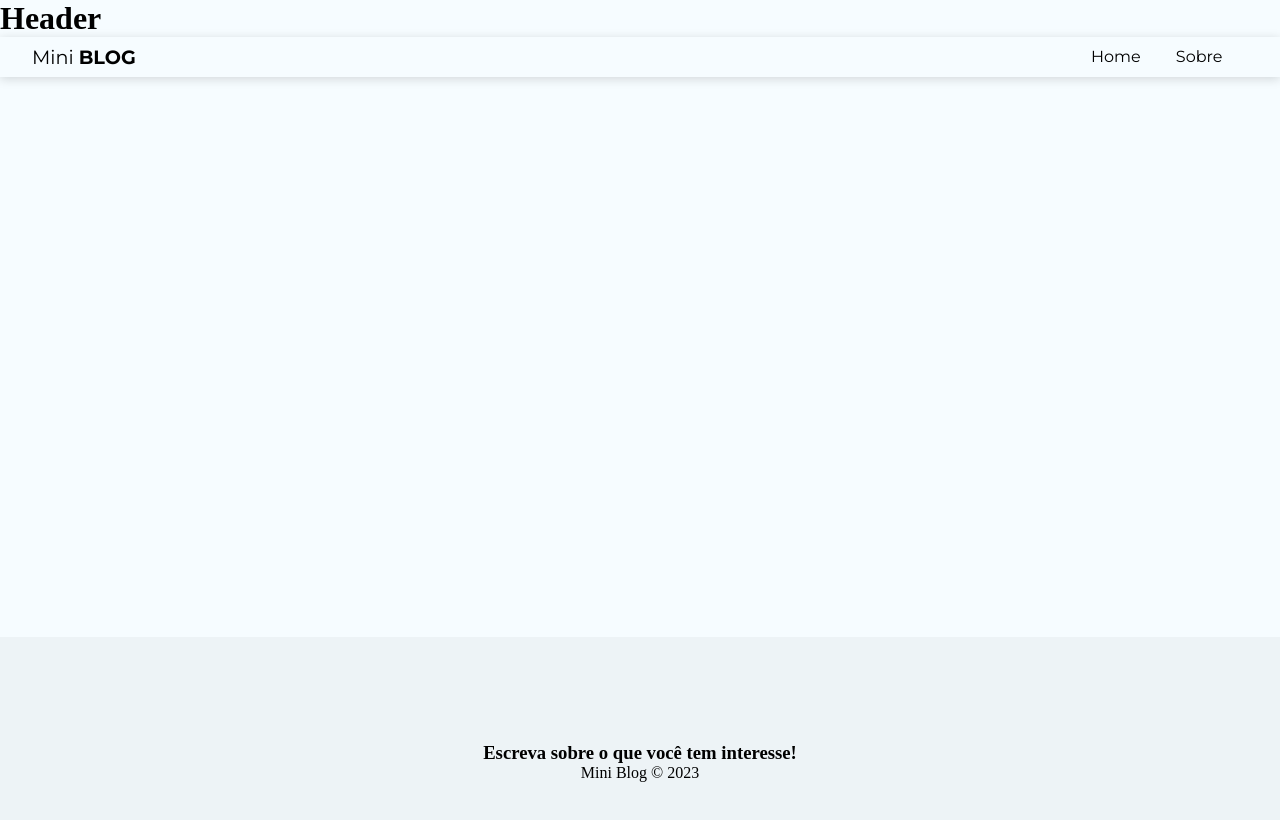
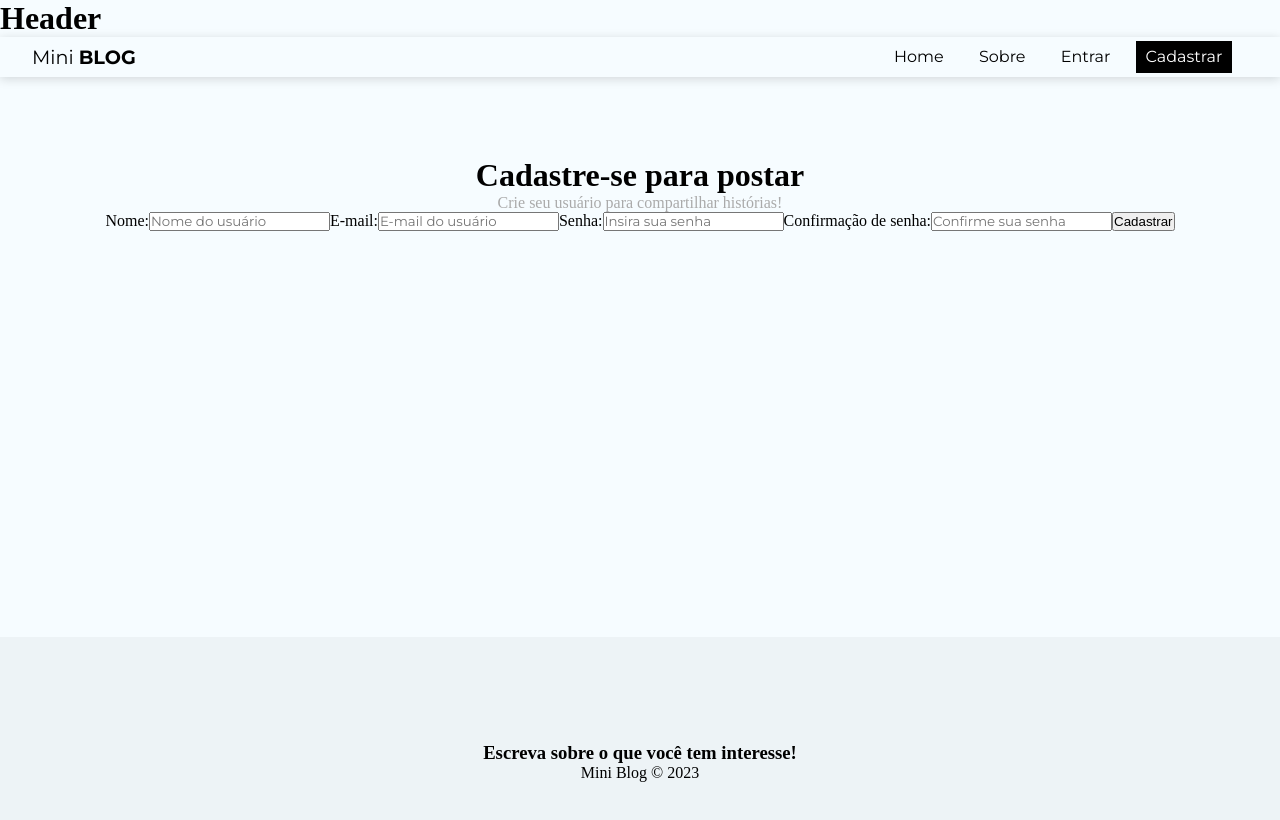
Before and after one commit to abnerfirmino/Projeto-Mini-Blog, a React (Vite) app: page /register in a window 1280 px wide. Shown: the top 820 px of the page. Built offline with nearby package versions, Linux system fonts and the light colour scheme.

Commit message:
criando o formulário de cadastro

```diff
--- a/src/App.jsx
+++ b/src/App.jsx
@@ -2,6 +2,8 @@ import './App.css';
 import { BrowserRouter, Routes, Route, Navigate } from 'react-router-dom';
 import { Home } from './pages/Home';
 import { About } from './pages/About';
+import { Login } from './pages/Login';
+import { Register } from './pages/Register';
 import { NavBar } from './components/NavBar';
 import { Footer } from './components/Footer';
 import { Header } from './components/Header';
@@ -17,12 +19,14 @@ function App() {
           <Routes>
             <Route path='/' element={<Home />} />
             <Route path='/about' element={<About />} />
+            <Route path='/login' element={<Login />} />
+            <Route path='/register' element={<Register />} />
           </Routes>
         </div>
         <Footer />
       </BrowserRouter>
     </div>
-  )
+  );
 }
 
 export default App;
--- a/src/components/NavBar/index.jsx
+++ b/src/components/NavBar/index.jsx
@@ -15,6 +15,12 @@ const NavBar = () => {
         <li>
           <NavLink to='/about' className={({isActive}) => (isActive ? 'active' : '')}>Sobre</NavLink>
         </li>
+        <li>
+          <NavLink to='/login' className={({isActive}) => (isActive ? 'active' : '')}>Entrar</NavLink>
+        </li>
+        <li>
+          <NavLink to='/register' className={({isActive}) => (isActive ? 'active' : '')}>Cadastrar</NavLink>
+        </li>
       </ul>
     </nav>
   );
--- /dev/null
+++ b/src/pages/Login/index.jsx
@@ -0,0 +1,12 @@
+import './styles.css';
+
+const Login = () => {
+
+  return (
+    <div>
+      <h1>Login</h1>
+    </div>
+  );
+}
+
+export { Login };
--- /dev/null
+++ b/src/pages/Register/index.jsx
@@ -0,0 +1,52 @@
+import './styles.css';
+
+const Register = () => {
+
+  return (
+    <div className='register'>
+      <h1>Cadastre-se para postar</h1>
+      <p>Crie seu usuário para compartilhar histórias!</p>
+      <form>
+        <label>
+          <span>Nome:</span>
+          <input
+            type="text"
+            name="displayName"
+            required
+            placeholder="Nome do usuário"
+          />
+        </label>
+        <label>
+          <span>E-mail:</span>
+          <input
+            type="email"
+            name="email"
+            required
+            placeholder="E-mail do usuário"
+          />
+        </label>
+        <label>
+          <span>Senha:</span>
+          <input
+            type="password"
+            name="password"
+            required
+            placeholder="Insira sua senha"
+          />
+        </label>
+        <label>
+          <span>Confirmação de senha:</span>
+          <input
+            type="password"
+            name="confirmPassword"
+            required
+            placeholder="Confirme sua senha"
+          />
+        </label>
+        <button className='btn' type='submit'>Cadastrar</button>
+      </form>
+    </div>
+  );
+}
+
+export { Register };
--- /dev/null
+++ b/src/pages/Register/styles.css
@@ -0,0 +1,7 @@
+.register {
+  text-align: center;
+}
+
+.register p {
+  color: #aaa;
+}
```
Also changed, not shown: src/pages/Login/styles.css (added).
